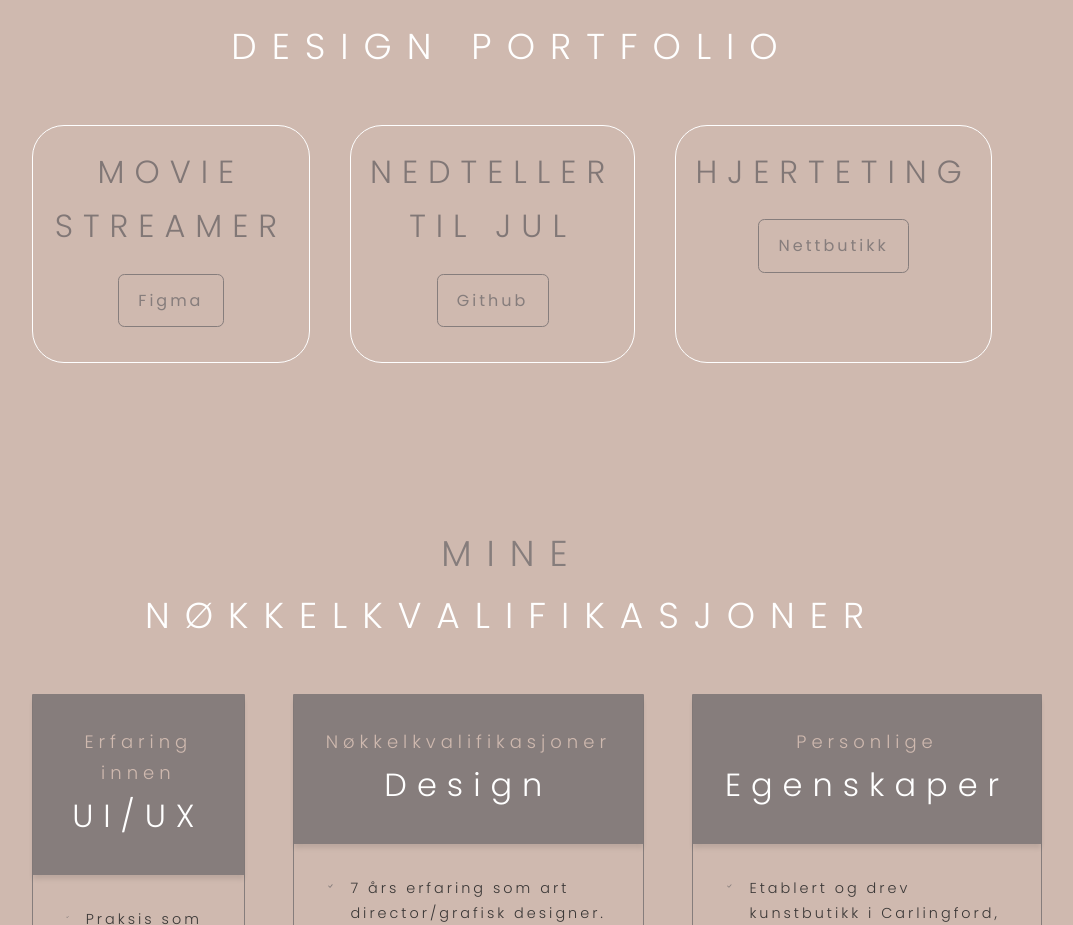
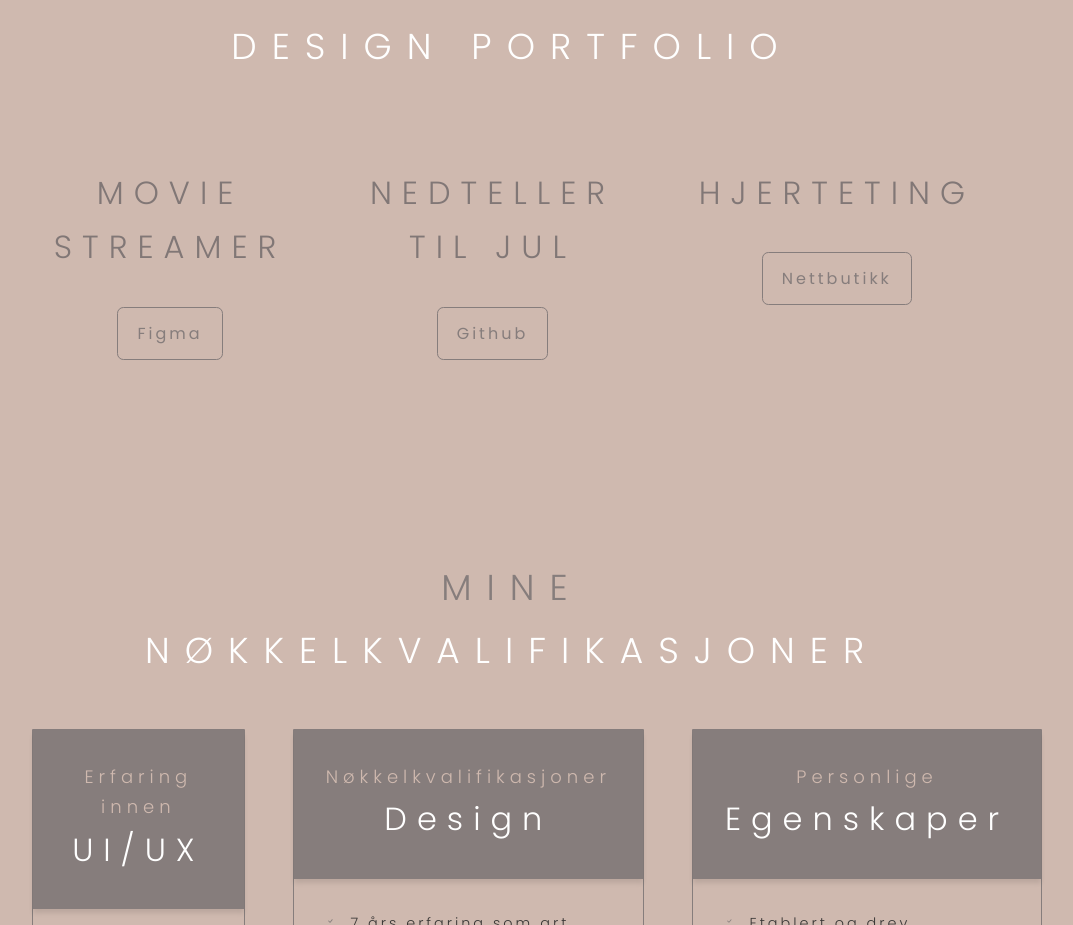
Before and after one commit to Viviann1/praksis-portfolio, a React (Create React App) app: page / in a window 1280 px wide. Shown: the part 2960-3885 px from the top of the page, without its empty margins (128-1201 px from the left). Built offline with nearby package versions, Linux system fonts and the light colour scheme.

Commit message:
portfolio chaged

```diff
--- a/src/components/portfolio/portfolio.css
+++ b/src/components/portfolio/portfolio.css
@@ -31,12 +31,17 @@
 
 
 .portfolio__item {
-    background: var(bg-variant);
-    padding: 1.2rem;
+    background: var(--color-bg-variant);
+    padding: 1.3rem;
     border-radius: 2rem;
-    border: 1px solid;
-    transition: #ffff;
+    border: 1px solid transparent;
+    transition: var(--transition);
 
+}
+
+.portfolio__items:hover {
+    border-color: var(--color-primary-variant);
+    background: transparent;
 }
 
 .btn:hover {
@@ -44,7 +49,7 @@
 }
 
 
-.portfolio__items h3 {
+.portfolio__item h3 {
     margin: 1.2rem 0 2rem;
     font-weight: 100;
 
@@ -54,7 +59,6 @@
     display: flex;
     gap: 1rem;
     margin-bottom: 1rem;
-    margin-top: 20px;
     letter-spacing: 3px;
 }
 
```
